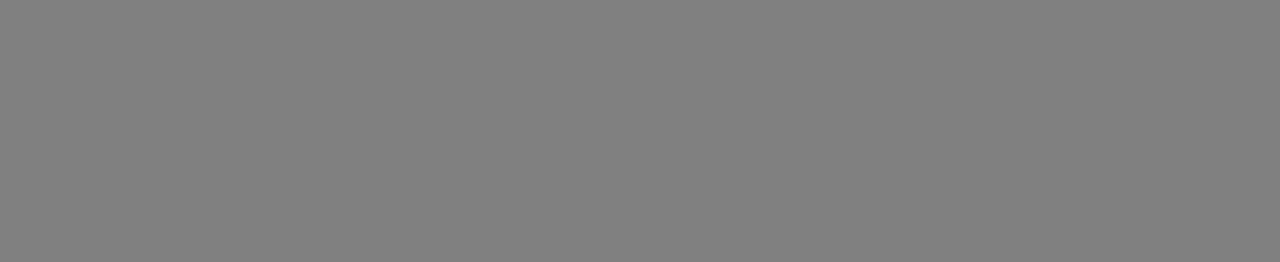
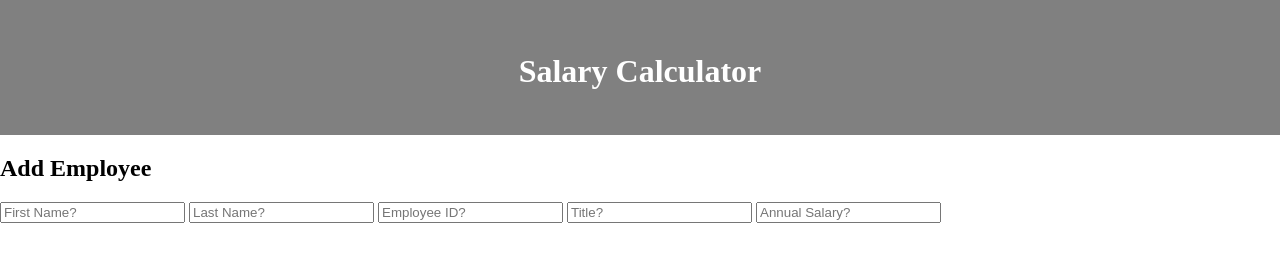
Before and after one commit to unomaas/jquery-salary-calculator, a plain HTML site: page assignment/index.html in a window 1280 px wide. Drawn offline with Linux system fonts and the light colour scheme.

Commit message:
Added header and input fields.

```diff
--- a/assignment/index.html
+++ b/assignment/index.html
@@ -9,8 +9,19 @@
   </head>
   <body>
     <header>
+      <h1>Salary Calculator</h1>
     </header>
     <main>
+      <div id="addEmployee">
+        <h2>Add Employee</h2>
+      </div>
+      <div id="inputFields">
+        <input type="text" id="firstNameInput" placeholder="First Name?">
+        <input type="text" id="lastNameInput" placeholder="Last Name?">
+        <input type="text" id="idInput" placeholder="Employee ID?">
+        <input type="text" id="titleInput" placeholder="Title?">
+        <input type="text" id="salaryInput" placeholder="Annual Salary?">
+      </div>
     </main>
   </body>
 </html>
--- a/assignment/style.css
+++ b/assignment/style.css
@@ -1,5 +1,13 @@
 body {
+  margin: 0 auto;
+}
+
+header {
   background-color: gray;
   color: white;
   text-align: center;
+  height: 135px;
+  width: 100%;
+  line-height: 100px;
+  overflow: hidden;
 }
```
Also changed, not shown: assignment/client.js (+9 -0 lines).
